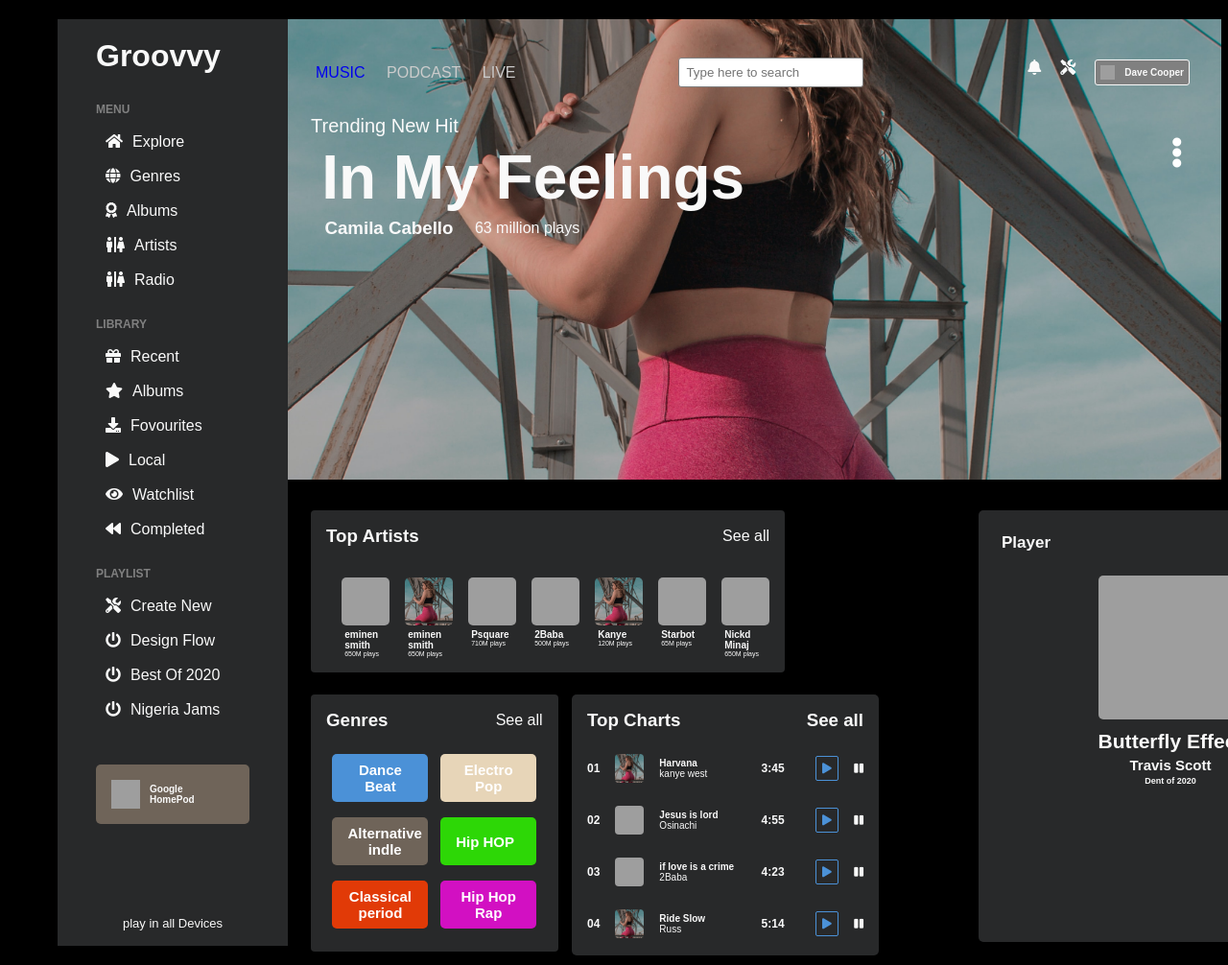
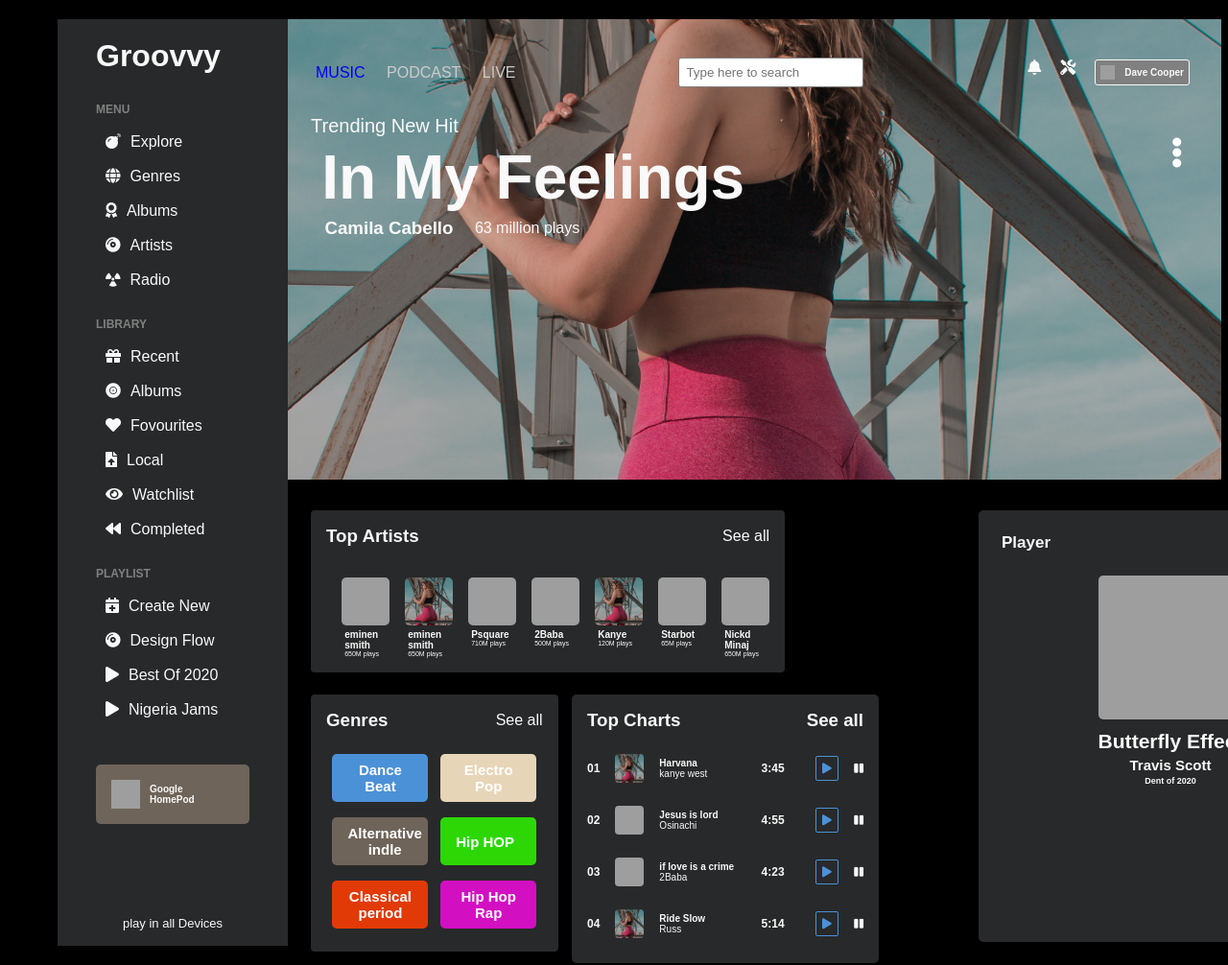
Before and after one commit to domchu/MusicApp, a plain HTML site: page index.html in a window 1280 px wide. Shown: the top 1006 px of the page at 96% size. Drawn offline with Linux system fonts and the light colour scheme; grey boxes are pictures that could not be loaded; a web font is replaced by a local one.

Commit message:
added icons

```diff
--- a/index.html
+++ b/index.html
@@ -23,7 +23,7 @@
             <div class="navlink">
               <ul>
                 <div class="list">
-                  <i class="fas fa-home"></i>
+                  <i class="fas fa-bomb"></i>
                   <li><a href="#">Explore</a></li>
                 </div>
                 <div class="list">
@@ -35,11 +35,11 @@
                   <li><a href="#">Albums</a></li>
                 </div>
                 <div class="list">
-                  <i class="fas fa-restroom"></i>
+                  <i class="fas fa-compact-disc"></i>
                   <li><a href="#">Artists</a></li>
                 </div>
                 <div class="list">
-                  <i class="fas fa-restroom"></i>
+                  <i class="fas fa-radiation"></i>
                   <li><a href="#">Radio</a></li>
                 </div>
               </ul>
@@ -56,15 +56,15 @@
                   <li><a href="#">Recent</a></li>
                 </div>
                 <div class="list">
-                  <i class="fas fa-star"></i>
+                  <i class="fas fa-record-vinyl"></i>
                   <li><a href="#">Albums</a></li>
                 </div>
                 <div class="list">
-                  <i class="fas fa-download"></i>
+                  <i class="fas fa-heart"></i>
                   <li><a href="#">Fovourites</a></li>
                 </div>
                 <div class="list">
-                  <i class="fas fa-play"></i>
+                  <i class="fas fa-file-upload"></i>
                   <li><a href="#">Local</a></li>
                 </div>
                 <div class="list">
@@ -83,19 +83,19 @@
             <div class="navlink">
               <ul>
                 <div class="list">
-                  <i class="fas fa-tools"></i>
+                  <i class="fas fa-calendar-plus"></i>
                   <li><a href="#">Create New</a></li>
                 </div>
                 <div class="list">
-                  <i class="fas fa-power-off"></i>
+                  <i class="fas fa-compact-disc"></i>
                   <li><a href="#">Design Flow</a></li>
                 </div>
                 <div class="list">
-                  <i class="fas fa-power-off"></i>
+                  <i class="fas fa-play"></i>
                   <li><a href="#">Best Of 2020</a></li>
                 </div>
                 <div class="list">
-                  <i class="fas fa-power-off"></i>
+                  <i class="fas fa-play"></i>
                   <li><a href="#">Nigeria Jams</a></li>
                 </div>
               </ul>
--- a/styles.scss
+++ b/styles.scss
@@ -317,7 +317,7 @@ h1 {
   margin-left: 18.5rem;
   background-color: #28292a;
   width: 20rem;
-  height: 34vh;
+  height: 35vh;
   border-radius: 5px;
 
   .chat {
```
Also changed, not shown: styles.css.
